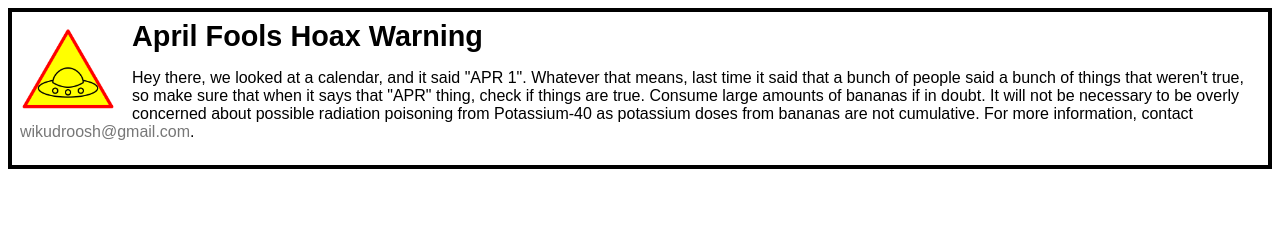
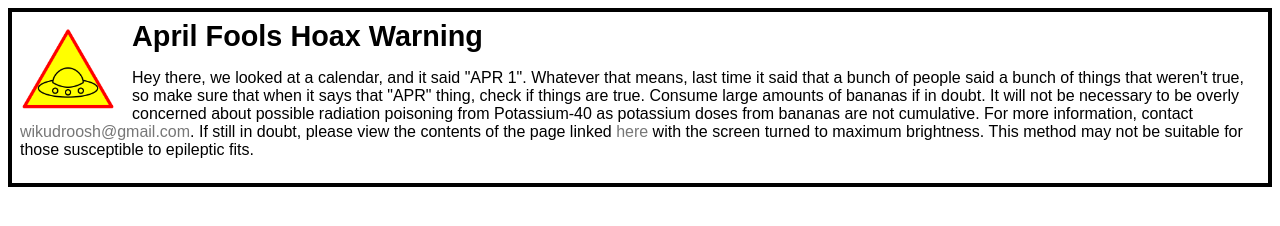
Before and after one commit to sporeventexplosion/RandomWebpages, a plain HTML site: page aprilfools2016.html in a window 1280 px wide. Drawn offline with Linux system fonts and the light colour scheme.

Commit message:
add shinzo abe

```diff
--- a/aprilfools2016.html
+++ b/aprilfools2016.html
@@ -27,7 +27,7 @@
             margin: 0;
             font-size: 1.8em;
         }
-        .afw-email {
+        .afw-container a {
             text-decoration: none;
             color: #777;
         }
@@ -36,7 +36,7 @@
         <div class="afw-container">
             <img src="static/UFO-Warning.png" alt="UFO Warning" class="afw-image">
             <h1 class="afw-title">April Fools Hoax Warning</h1>
-            <p>Hey there, we looked at a calendar, and it said "APR 1". Whatever that means, last time it said that a bunch of people said a bunch of things that weren't true, so make sure that when it says that "APR" thing, check if things are true. Consume large amounts of bananas if in doubt. It will not be necessary to be overly concerned about possible radiation poisoning from Potassium-40 as potassium doses from bananas are not cumulative. For more information, contact <a class="afw-email" href="mailto:wikudroosh@gmail.com">wikudroosh@gmail.com</a>.</p>
+            <p>Hey there, we looked at a calendar, and it said "APR 1". Whatever that means, last time it said that a bunch of people said a bunch of things that weren't true, so make sure that when it says that "APR" thing, check if things are true. Consume large amounts of bananas if in doubt. It will not be necessary to be overly concerned about possible radiation poisoning from Potassium-40 as potassium doses from bananas are not cumulative. For more information, contact <a href="mailto:wikudroosh@gmail.com">wikudroosh@gmail.com</a>. If still in doubt, please view the contents of the page linked <a href="shinzoabe.html">here</a> with the screen turned to maximum brightness. This method may not be suitable for those susceptible to epileptic fits.</p>
         </div>
     </body>
 </html>
```
